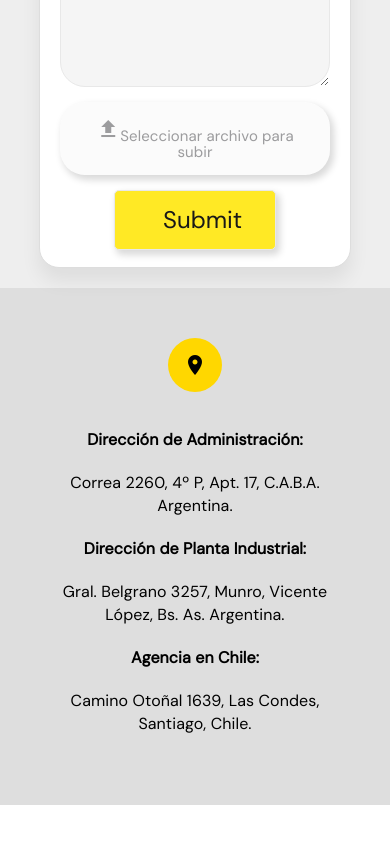
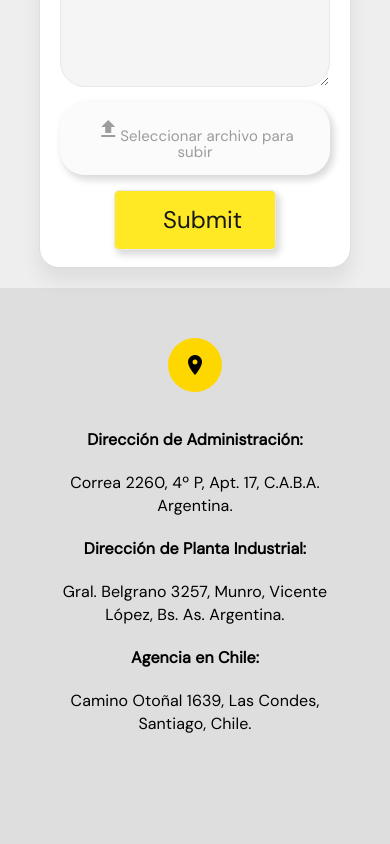
Before and after one commit to franco-buccellato/pagina-meca, a React (Create React App) app in the folder react-proyect/meca-web/: page /productDetail/1 in a window 390 px wide. Shown: the part 1126-1970 px from the top of the page. Before the commit the page ends 1931 px from the top, so only its background shows below. Built offline with nearby package versions, Linux system fonts and the light colour scheme.

Commit message:
Agrego links

```diff
--- a/react-proyect/meca-web/src/components/Maps/Maps.css
+++ b/react-proyect/meca-web/src/components/Maps/Maps.css
@@ -62,5 +62,6 @@
     }
     .container-colum {
         width: 100%;
+        padding-bottom: 150px;
     }
 }
--- a/react-proyect/meca-web/src/components/NavBar/NavBarDesk.js
+++ b/react-proyect/meca-web/src/components/NavBar/NavBarDesk.js
@@ -66,7 +66,7 @@ function NavBarDesk({estaEnSupPage}) {
                             </a>
                         </li>
                         <li className="list-trabaja-con-nosotros" id='title-trabaja-con-nosotros' >
-                            <a href='#section-contactanos'>
+                            <a href='#section-conocenos'>
                                 <h2 className='list-text' id='button-trabaja'>Trabajá con Nosotros</h2>
                             </a>
                         </li>
--- a/react-proyect/meca-web/src/components/SectionNovedades/SectionNovedades.js
+++ b/react-proyect/meca-web/src/components/SectionNovedades/SectionNovedades.js
@@ -51,6 +51,7 @@ const SectionNovedades = () => {
                     </div>
                 </div>
             </div>
+            <div id='section-conocenos'></div>
         </div>
     );
 }
```
Also changed, not shown: react-proyect/meca-web/src/components/NavBar/NavBarMobile.js (+1 -12 lines).
